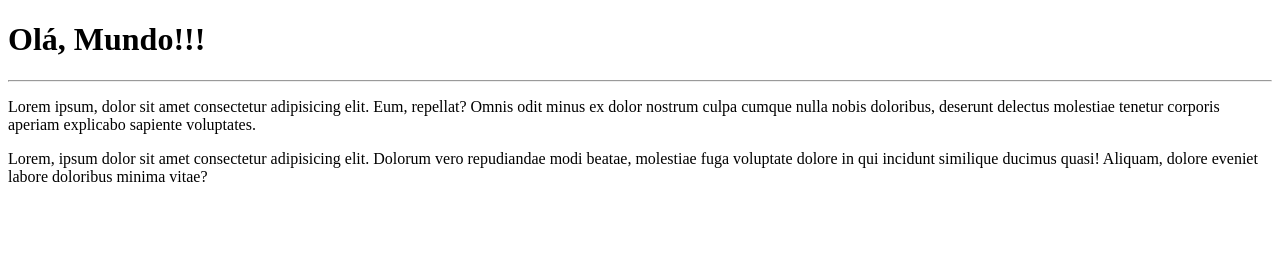
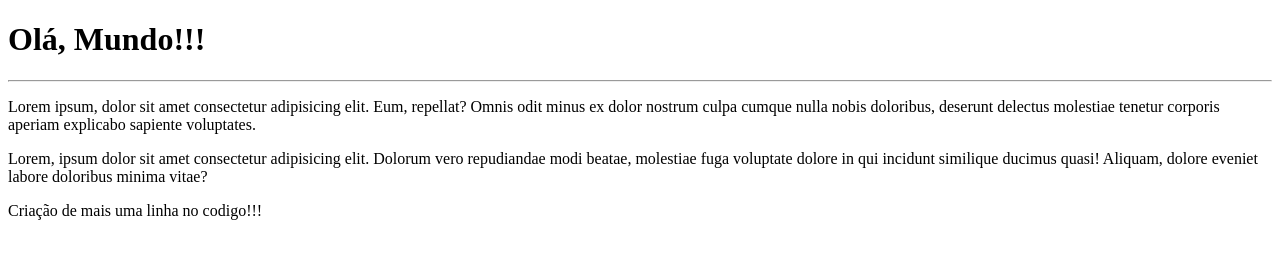
Before and after one commit to ismaelsz1981/Ola-Mundo, a plain HTML site: page site-exemplo/index.html in a window 1280 px wide. Drawn offline with Linux system fonts and the light colour scheme.

Commit message:
Criação de mais uma linha

```diff
--- a/site-exemplo/index.html
+++ b/site-exemplo/index.html
@@ -10,5 +10,6 @@
     <hr>
     <p>Lorem ipsum, dolor sit amet consectetur adipisicing elit. Eum, repellat? Omnis odit minus ex dolor nostrum culpa cumque nulla nobis doloribus, deserunt delectus molestiae tenetur corporis aperiam explicabo sapiente voluptates.</p>
     <p>Lorem, ipsum dolor sit amet consectetur adipisicing elit. Dolorum vero repudiandae modi beatae, molestiae fuga voluptate dolore in qui incidunt similique ducimus quasi! Aliquam, dolore eveniet labore doloribus minima vitae?</p>
+    <p>Criação de mais uma linha no codigo!!!</p>
 </body>
 </html>
```
